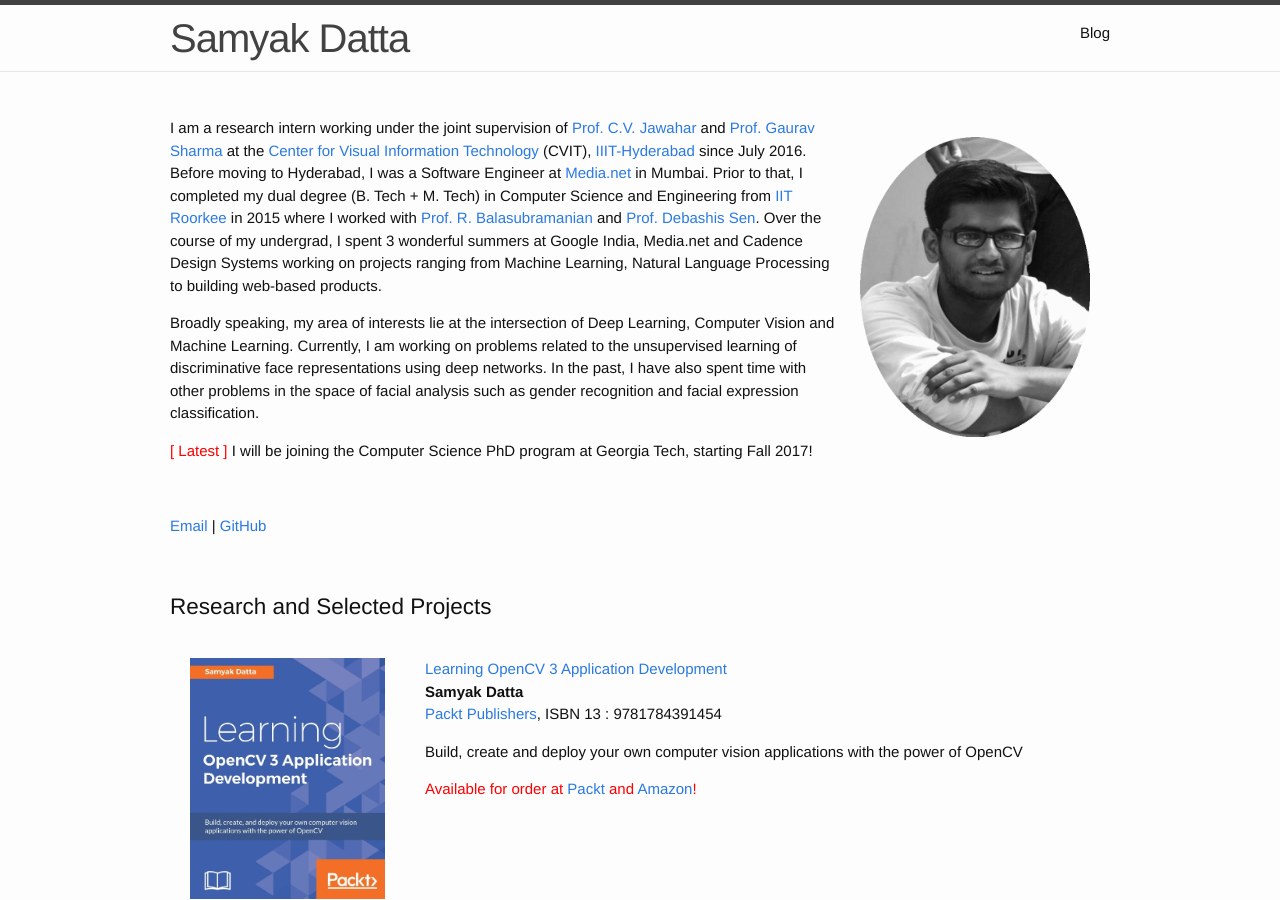
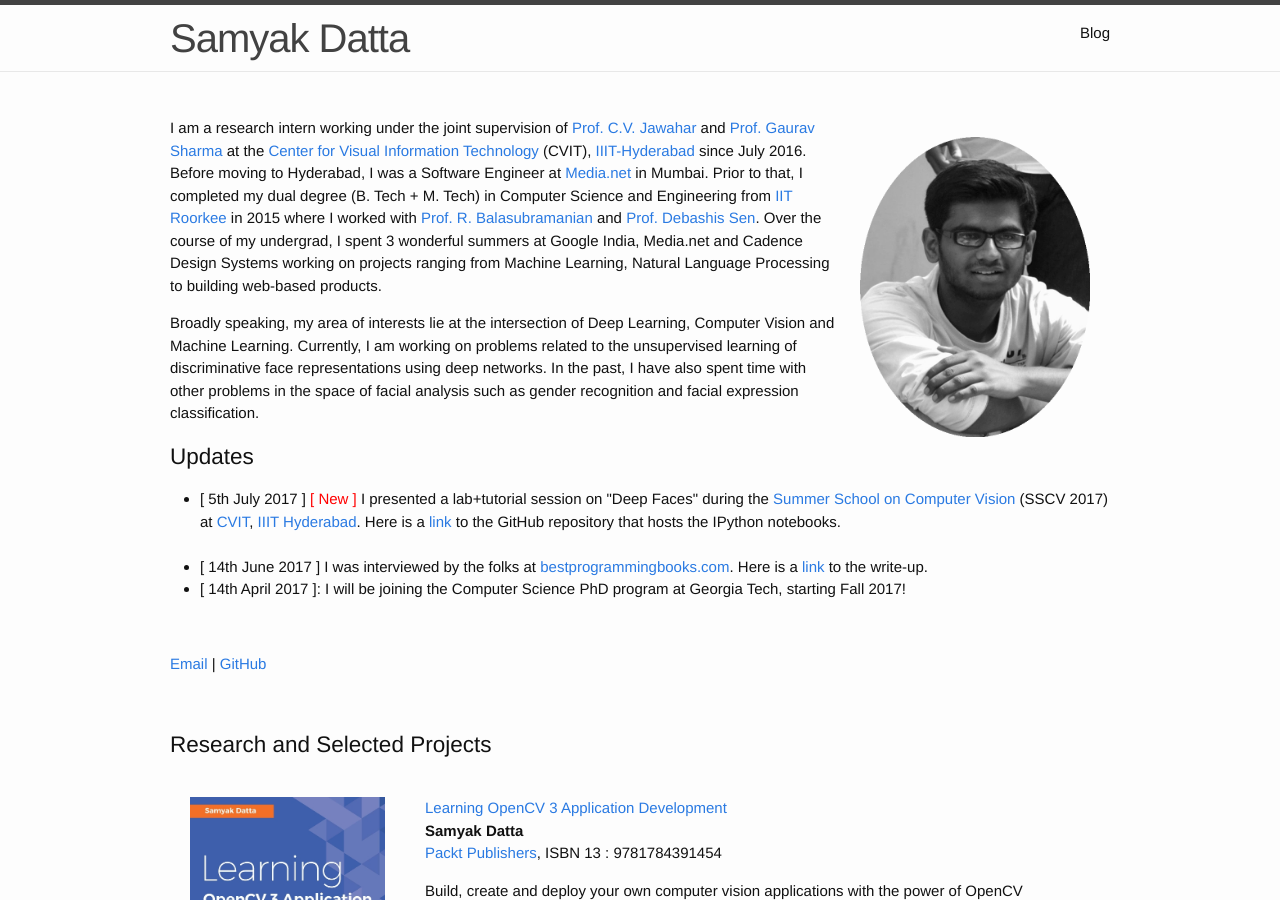
Before and after one commit to VirajBagal/VirajBagal.github.io, a Jekyll site: the page built from index.md, in a window 1280 px wide and 900 px high. Built offline with Jekyll 4.4.1, drawn with Linux system fonts in a browser that asks for light colours.

Commit message:
Added "Updates" section to the index page

```diff
--- a/index.md
+++ b/index.md
@@ -12,7 +12,15 @@ I am a research intern working under the joint supervision of [Prof. C.V. Jawaha
 
 Broadly speaking, my area of interests lie at the intersection of Deep Learning, Computer Vision  and Machine Learning. Currently, I am working on problems related to the unsupervised learning of discriminative face representations using deep networks. In the past, I have also spent time with other problems in the space of facial analysis such as gender recognition and facial expression classification.
 
- <span style="color:red;">[ Latest ]</span> I will be  joining the Computer Science PhD program at Georgia Tech, starting Fall 2017!
+## Updates
+
+<!--<span style="color:red;">Updates</span>-->
+<ul>
+<li>[ 5th July 2017 ] <span style="color:red;">[ New ]</span> I presented a lab+tutorial session on "Deep Faces" during the <a href="http://cvit.iiit.ac.in/cvsummerschool2017/">Summer School on Computer Vision</a> (SSCV 2017) at <a href="http://cvit.iiit.ac.in/">CVIT</a>, <a href="https://www.iiit.ac.in/">IIIT Hyderabad</a>. Here is a <a href="https://github.com/samyak-268/deep-face-tutorial"> link</a> to the GitHub repository that hosts the IPython notebooks.</li><br />
+<li>[ 14th June 2017 ] I was interviewed by the folks at <a href="bestprogrammingbooks.com">bestprogrammingbooks.com</a>. Here is a <a href="http://bestprogrammingbooks.com/interview-with-samyak-datta-author-of-learning-opencv/">link</a> to the write-up.</li>
+<li>[ 14th April 2017 ]: I will be  joining the Computer Science PhD program at Georgia Tech, starting Fall 2017!</li>
+</ul>
+
 
 <br />
 <p> <a href="mailto:datta.samyak@gmail.com"> Email </a> | <a href="http://github.com/samyak-268/">GitHub</a> </p>
```
